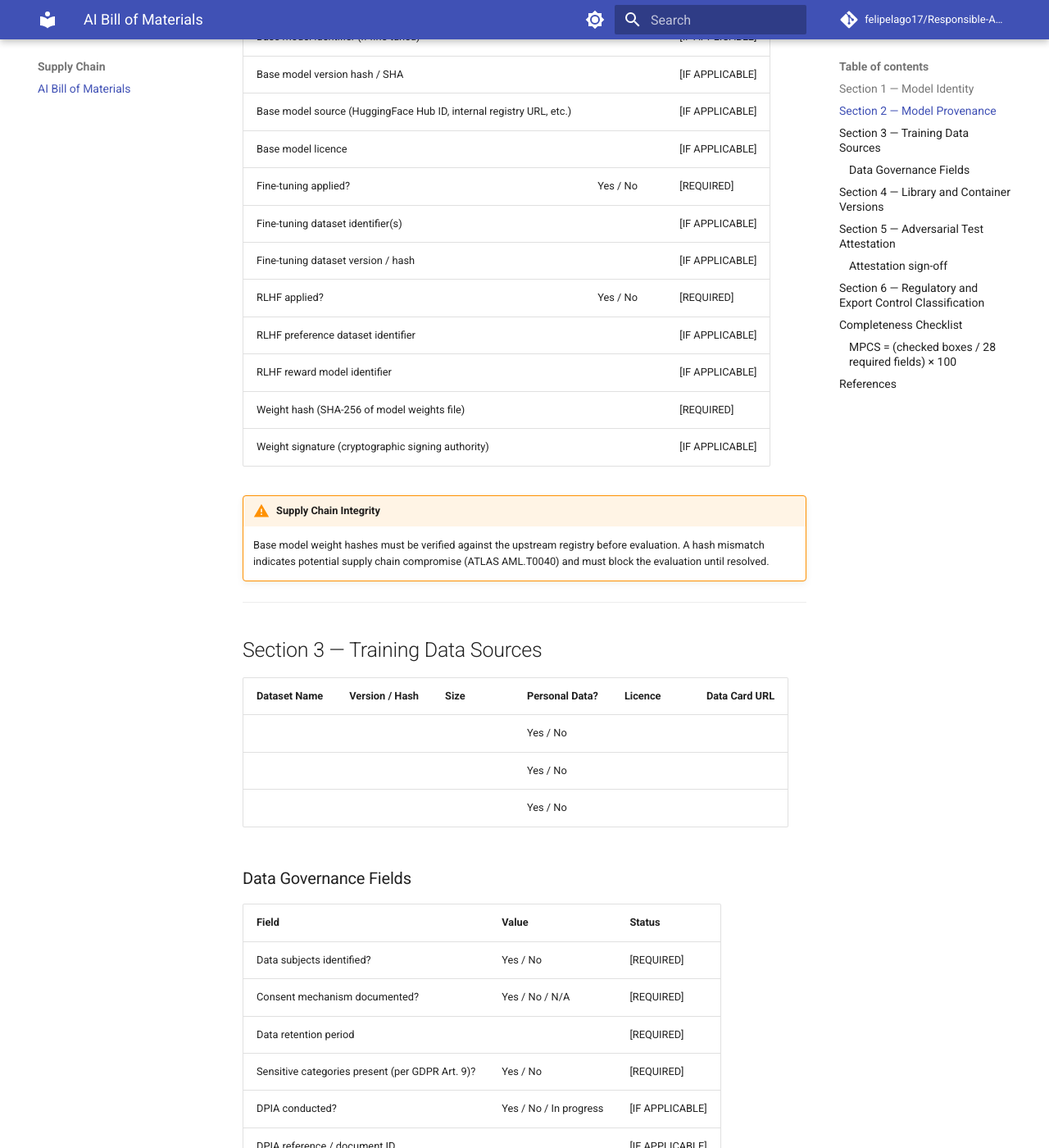
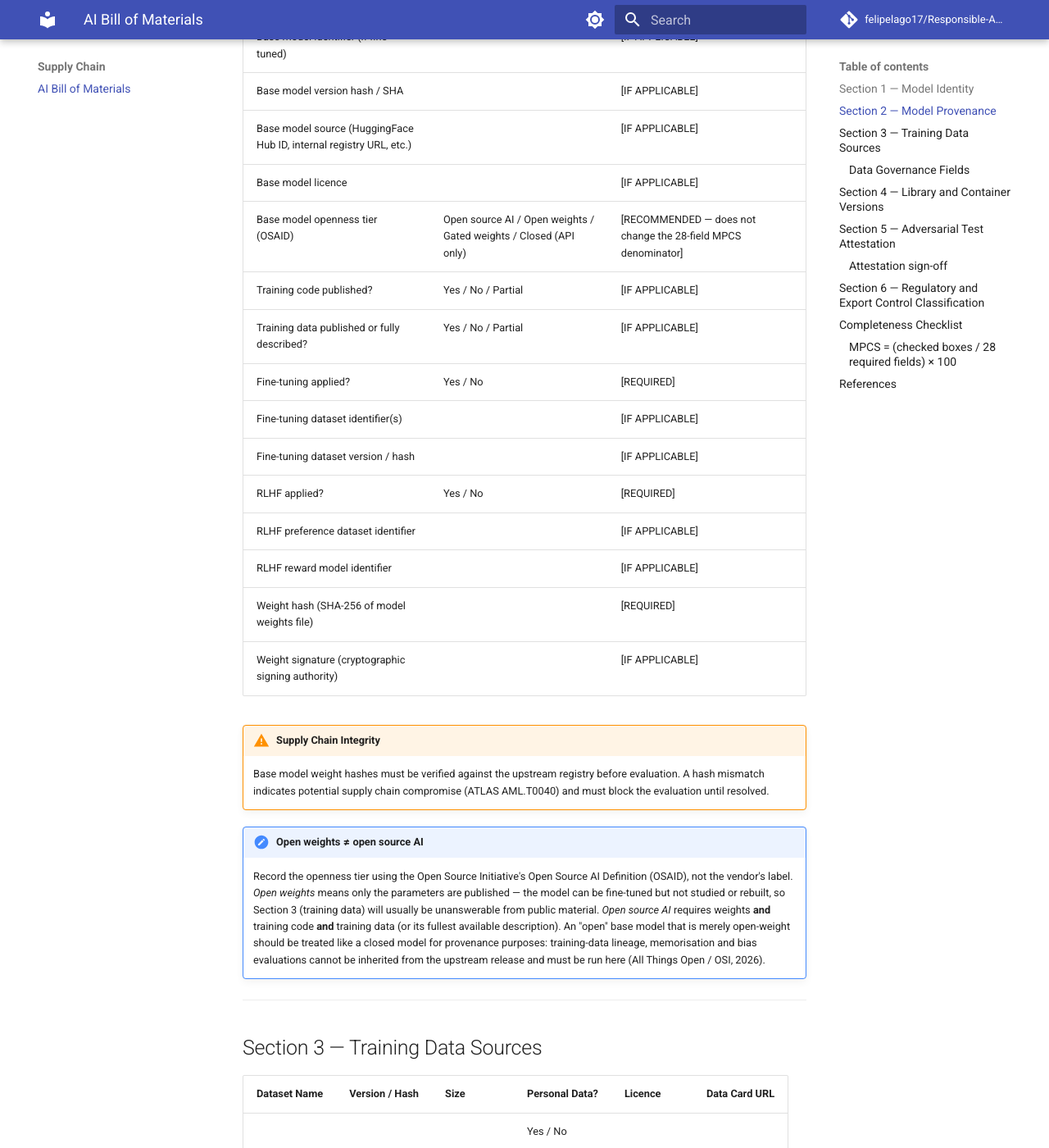
Before and after one commit to felipelago17/Responsible-AI-evaluation, an MkDocs documentation site: the page built from docs/supply-chain/ai-bom.md, in a window 1280 px wide and 1400 px high, scrolled down 1314 px. Shown: the whole window at 82% size. Built offline with MkDocs 1.6.1 and Material for MkDocs 9.7.7, drawn with Linux system fonts in a browser that asks for light colours; comment, search, counter and statistics services are not loaded; some of the changed text lies outside the part shown.

Commit message:
Add OSI 'open weights vs open source AI' (All Things Open, Oct 2026) to literature and AI-BOM
- literature/ai-governance-frameworks.md: annotated entry under Global
- supply-chain/ai-bom.md: OSAID openness-tier + training code/data
  published fields, note on why open-weight provenance cannot be inherited,
  Harvard reference

Co-Authored-By: Claude Fable 5.1 <noreply@anthropic.com>
Claude-Session: https://claude.ai/code/session_01EfwLgfKQKyY78MJqejnhWo

```diff
--- a/docs/supply-chain/ai-bom.md
+++ b/docs/supply-chain/ai-bom.md
@@ -34,6 +34,9 @@ Template for documenting the full provenance of an AI system prior to evaluation
 | Base model version hash / SHA | | [IF APPLICABLE] |
 | Base model source (HuggingFace Hub ID, internal registry URL, etc.) | | [IF APPLICABLE] |
 | Base model licence | | [IF APPLICABLE] |
+| Base model openness tier (OSAID) | Open source AI / Open weights / Gated weights / Closed (API only) | [RECOMMENDED — does not change the 28-field MPCS denominator] |
+| Training code published? | Yes / No / Partial | [IF APPLICABLE] |
+| Training data published or fully described? | Yes / No / Partial | [IF APPLICABLE] |
 | Fine-tuning applied? | Yes / No | [REQUIRED] |
 | Fine-tuning dataset identifier(s) | | [IF APPLICABLE] |
 | Fine-tuning dataset version / hash | | [IF APPLICABLE] |
@@ -45,6 +48,9 @@ Template for documenting the full provenance of an AI system prior to evaluation
 
 !!! warning "Supply Chain Integrity"
     Base model weight hashes must be verified against the upstream registry before evaluation. A hash mismatch indicates potential supply chain compromise (ATLAS AML.T0040) and must block the evaluation until resolved.
+
+!!! note "Open weights ≠ open source AI"
+    Record the openness tier using the Open Source Initiative's Open Source AI Definition (OSAID), not the vendor's label. *Open weights* means only the parameters are published — the model can be fine-tuned but not studied or rebuilt, so Section 3 (training data) will usually be unanswerable from public material. *Open source AI* requires weights **and** training code **and** training data (or its fullest available description). An "open" base model that is merely open-weight should be treated like a closed model for provenance purposes: training-data lineage, memorisation and bias evaluations cannot be inherited from the upstream release and must be run here (All Things Open / OSI, 2026).
 
 ---
 
@@ -147,6 +153,7 @@ Use this checklist to compute the [Model Provenance Completeness Score (MPCS)](.
 
 ## References
 
+- All Things Open (2026) *Open weights are not open source AI, and why it matters* [interview with D. O'Brien, Open Source Initiative], 15 October. Available at: <https://allthingsopen.org/articles/open-source-ai-vs-open-weights> (Accessed: 5 November 2026).
 - Government of Dubai (2024) *Law No. (15) of 2024 Concerning the Dubai Electronic Security Centre*. Available at: <https://dlp.dubai.gov.ae> (Accessed: 18 June 2026).
 - ISO (2022) *ISO/IEC 27005:2022 Information security, cybersecurity and privacy protection — Guidance on managing information security risks*. Geneva: International Organization for Standardization.
 - ISO/IEC (2023) *ISO/IEC 42001:2023 — Artificial Intelligence: Management System*. International Organisation for Standardisation.
```
Also changed, not shown: docs/literature/ai-governance-frameworks.md (+9 -0 lines).
